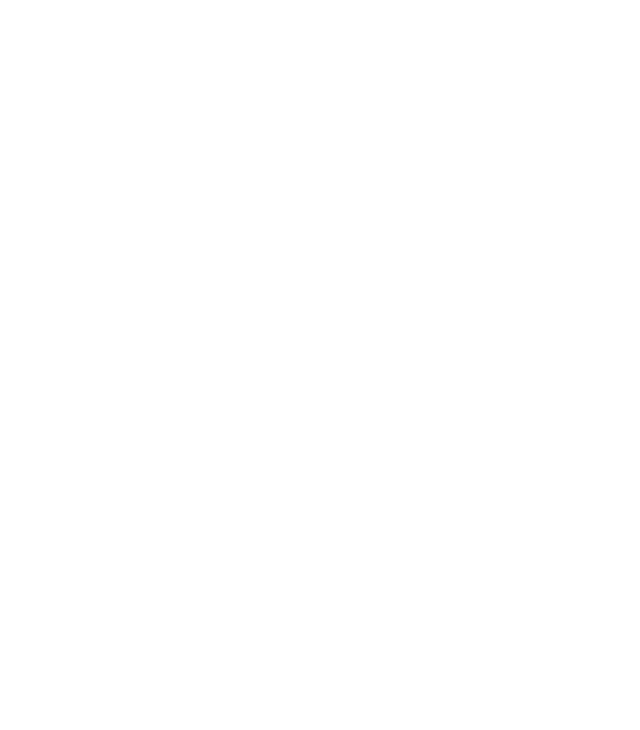
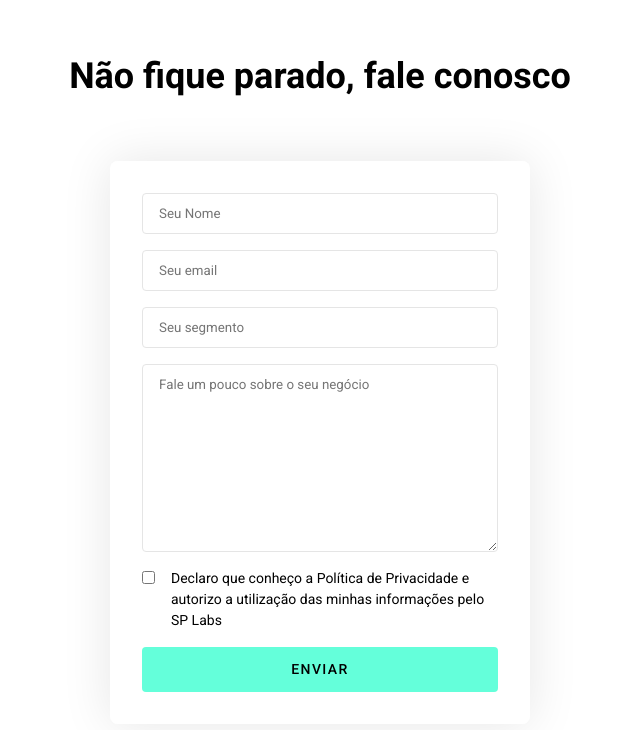
Before and after one commit to carolinanonato/splabs, a React (Create React App) app: page / in a window 1280 px wide. Shown: the part 1360-2090 px from the top of the page, without its empty margins (320-960 px from the left). Before the commit the page ends 1355 px from the top, so only its background shows below. Built offline with nearby package versions, Linux system fonts and the light colour scheme; no server answers.

Commit message:
form component

```diff
--- a/public/index.html
+++ b/public/index.html
@@ -11,7 +11,7 @@
   <link
     href="https://fonts.googleapis.com/css2?family=Roboto:ital,wght@0,100;0,300;0,400;0,500;0,700;0,900;1,100;1,300;1,400;1,500;1,700;1,900&display=swap"
     rel="stylesheet">
-
+  <link href="https://fonts.googleapis.com/icon?family=Material+Icons" rel="stylesheet">
   <link href="https://fonts.googleapis.com/css2?family=Montserrat:wght@800&display=swap" rel="stylesheet">
   <meta name="theme-color" content="#000000" />
   <meta name="description" content="Teste para vaga de estágio na Sem Processo ♥" />
--- a/src/App.js
+++ b/src/App.js
@@ -1,6 +1,7 @@
 import Hero from "./Components/Hero";
 import Cases from "./Components/Cases";
 import Video from "./Components/Video";
+import Form from "./Components/Form";
 
 
 function App() {
@@ -9,6 +10,7 @@
       <Hero />
       <Cases />
       <Video />
+      <Form />
 
     </div>
   );
--- /dev/null
+++ b/src/Components/Form.js
@@ -0,0 +1,50 @@
+import React, { useState } from 'react'
+import '../Styles/Form.scss'
+import Button from './Button';
+
+function Form() {
+    const [name, setName] = useState("");
+    const [email, setEmail] = useState("");
+    const [segment, setSegment] = useState("");
+    const [message, setMessage] = useState("");
+    const [checkbox, setCheckbox] = useState("");
+
+
+    return (
+        <div className='form-component'>
+            <h2>Não fique parado, fale conosco</h2>
+            <form className="form">
+
+
+                <input
+                    placeholder='Seu Nome'
+
+                    onChange={(e) => setName(e.target.value)} />
+
+
+                <input placeholder='Seu email'
+
+                    onChange={(e) => setEmail(e.target.value)} />
+
+                <input placeholder='Seu segmento'
+
+                    onChange={(e) => setSegment(e.target.value)} />
+                <textarea placeholder='Fale um pouco sobre o seu negócio'
+
+                    onChange={(e) => setMessage(e.target.value)}></textarea>
+
+                <div className="checkbox">
+                    <input type="checkbox"
+
+                        onChange={(e) => setCheckbox(e.target.value)} />
+                    <label> Declaro que conheço a Política de Privacidade e autorizo a utilização das minhas informações pelo SP Labs</label>
+                </div>
+
+                <Button label={"enviar"} />
+
+            </form>
+        </div>
+    )
+}
+
+export default Form
--- a/src/Styles/Button.scss
+++ b/src/Styles/Button.scss
@@ -1,7 +1,7 @@
 @import '../Variables/variables.scss';
 
 .btn {
-    font-family: 'Roboto';
+    font-family: 'Roboto', sans-serif;
     font-style: normal;
     font-weight: 500;
     font-size: 14px;
--- /dev/null
+++ b/src/Styles/Form.scss
@@ -0,0 +1,78 @@
+@import '../Variables/variables.scss';
+
+.form-component {
+    display: flex;
+    flex-direction: column;
+    justify-content: center;
+    align-items: center;
+
+
+    form {
+        display: flex;
+        flex-direction: column;
+        width: 420px;
+        margin-top: 64px;
+        padding: 32px;
+        background: rgba(255, 255, 255, 0.8);
+        box-shadow: 0px 0px 50px rgba(0, 0, 0, 0.1);
+        border-radius: 8px;
+        margin-bottom: 44px;
+
+    }
+
+    h2 {
+        font-family: 'Roboto', sans-serif;
+        font-size: 36px;
+        margin-top: 60px;
+    }
+
+    input,
+    textarea {
+        font-family: 'Roboto', sans-serif;
+        padding: 12px 16px;
+        border: 1px solid $lightGray;
+        margin-bottom: 16px;
+        border-radius: 4px;
+
+    }
+
+    input:hover,
+    textarea:hover {
+        border: 1px solid $Gray;
+    }
+
+
+    input:focus,
+    textarea:focus {
+        outline: none;
+        border: 1px solid $darkGreen;
+    }
+
+    textarea {
+        height: 188px;
+    }
+
+
+    .checkbox {
+        display: flex;
+
+        align-items: flex-start;
+    }
+
+    label {
+        margin-left: 16px;
+        font-family: 'Roboto', sans-serif;
+        font-weight: 400;
+        font-size: 14px;
+        line-height: 150%;
+        margin-bottom: 16px;
+    }
+
+
+
+    input[type=checkbox] {
+        background: $darkGray;
+        cursor: pointer;
+        margin-top: 3px;
+    }
+}
--- a/src/Styles/Navbar.scss
+++ b/src/Styles/Navbar.scss
@@ -30,10 +30,14 @@
         font-family: 'Roboto', sans-serif;
         color: $white;
         margin-left: 32px;
+        cursor: pointer;
+        border-bottom: 1px solid transparent;
 
     }
 
     li:hover {
-        color: $lightGreen;
+        border-bottom: 1px solid white;
+        cursor: pointer;
+
     }
 }
--- a/src/Styles/Video.scss
+++ b/src/Styles/Video.scss
@@ -4,6 +4,7 @@
     margin-top: 30px;
     background-color: #F8F8F8;
     display: flex;
+    justify-content: center;
 
     .video-text {
         width: 536px;
```
